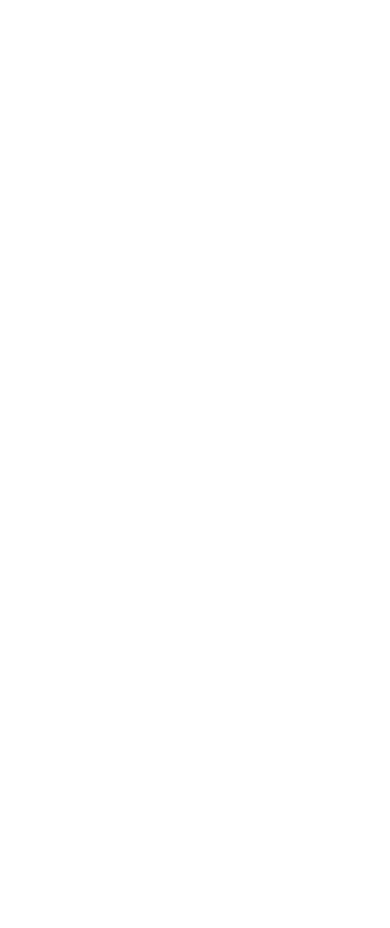
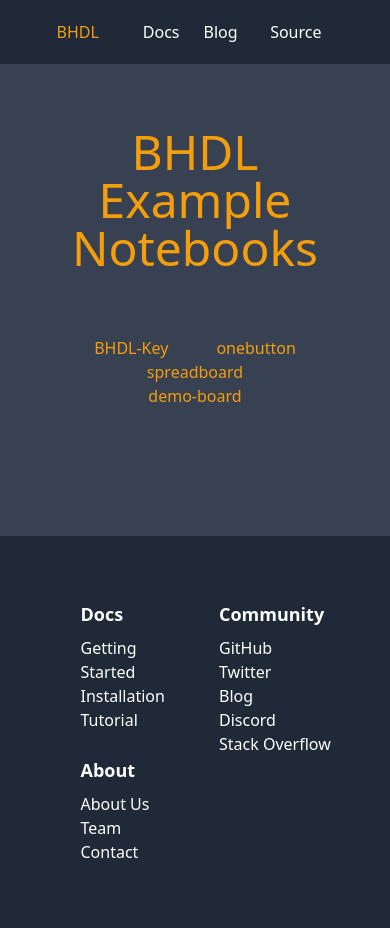
Before and after one commit to bhdl/bhdl.org, a Gatsby site: page /example in a window 390 px wide. Before the commit this address had no page. Before the commit the page ends 844 px from the top, so only its background shows below. Built offline with nearby package versions, Linux system fonts and the light colour scheme; Gatsby itself is replaced by a stand-in of ours; what @tailwindcss/typography would draw is missing.

Commit message:
add examples; add responsive designs

```diff
--- a/src/components/layout.js
+++ b/src/components/layout.js
@@ -12,12 +12,30 @@
 
 function Nav() {
   return (
-    <nav className="flex flex-1 h-full items-center">
+    <nav className="flex flex-1 no-scrollbar overflow-x-auto h-full items-center">
       <Link to="/docs" className="flex px-3 hover:bg-gray-900 py-1 transition">
         Docs
       </Link>
       <Link to="/blog" className="flex px-3 hover:bg-gray-900 py-1 transition">
         Blog
+      </Link>
+      <Link
+        to="/example"
+        className="flex px-3 hover:bg-gray-900 py-1 transition"
+      >
+        Examples
+      </Link>
+      <Link
+        to="https://cloud.bhdl.org"
+        className="flex px-3 hover:bg-gray-900 py-1 transition"
+      >
+        Cloud
+      </Link>
+      <Link
+        to="/publication"
+        className="flex px-3 hover:bg-gray-900 py-1 transition"
+      >
+        Publications
       </Link>
     </nav>
   )
@@ -29,12 +47,19 @@
       <div className="flex items-center h-16">
         <Link
           to="/"
-          className="text-yellow-500 hover:text-yellow-400 mr-16 items-center"
+          className="text-yellow-500 hover:text-yellow-400 mr-8 lg:mr-16 items-center"
         >
           <span>BHDL</span>
         </Link>
 
         <Nav />
+        <a
+          href="https://github.com/lihebi/bhdl"
+          target="_blank"
+          className="flex px-3 hover:bg-gray-900 py-1 transition "
+        >
+          Source
+        </a>
       </div>
     </Container>
   </header>
@@ -44,7 +69,7 @@
   return (
     <footer className="w-full bg-gray-800 text-white py-16">
       <Container>
-        <div className="w-full flex justify-center">
+        <div className="w-full flex flex-wrap justify-center">
           <div className="flex flex-1 flex-col ml-6">
             <h3 className="text-white font-bold mb-2 text-lg">Docs</h3>
             <p>Getting Started</p>
--- /dev/null
+++ b/src/pages/example.js
@@ -0,0 +1,73 @@
+import React from "react"
+import { Link, graphql } from "gatsby"
+
+import Layout from "../components/layout"
+
+import Container from "../components/container"
+
+const linkPrimary =
+  "bg-yellow-400 text-black hover:bg-yellow-300 px-6 py-2 transition duration-200"
+const linkSecondary =
+  "text-yellow-500 hover:text-yellow-300 transition duration-200"
+const linkExample = linkSecondary + " mx-6"
+
+const ExamplePage = props => (
+  <Layout location={props.location}>
+    <div className="w-full">
+      <header className="text-white bg-gray-700">
+        <div className="pt-16 pb-16">
+          <div
+            style={{
+              // Content should be above absolutely-positioned hero image
+              position: "relative",
+            }}
+          >
+            <Container>
+              <h1 className="text-yellow-500 text-5xl pt-16 pb-16 text-center">
+                BHDL Example Notebooks
+              </h1>
+              <ul className="flex flex-wrap justify-center">
+                <li className={linkExample}>
+                  <a
+                    target="_blank"
+                    href="https://nbviewer.jupyter.org/github/lihebi/bhdl.org/blob/master/notebooks/BHDL-Key.ipynb"
+                  >
+                    BHDL-Key
+                  </a>
+                </li>
+                <li className={linkExample}>
+                  <a
+                    target="_blank"
+                    href="https://nbviewer.jupyter.org/github/lihebi/bhdl.org/blob/master/notebooks/onebutton.ipynb"
+                  >
+                    onebutton
+                  </a>
+                </li>
+                <li className={linkExample}>
+                  <a
+                    target="_blank"
+                    href="https://nbviewer.jupyter.org/github/lihebi/bhdl.org/blob/master/notebooks/spreadboard.ipynb"
+                  >
+                    spreadboard
+                  </a>
+                </li>
+                <li className={linkExample}>
+                  <a
+                    target="_blank"
+                    href="https://nbviewer.jupyter.org/github/lihebi/bhdl.org/blob/master/notebooks/demo-board.ipynb"
+                  >
+                    demo-board
+                  </a>
+                </li>
+              </ul>
+
+              <div className="flex justify-center items-center pt-16"></div>
+            </Container>
+          </div>
+        </div>
+      </header>
+    </div>
+  </Layout>
+)
+
+export default ExamplePage
--- a/src/pages/index.js
+++ b/src/pages/index.js
@@ -9,7 +9,7 @@
 import Container from "../components/container"
 
 const linkPrimary =
-  "bg-yellow-500 text-black hover:bg-yellow-300 px-6 py-2 transition duration-200"
+  "bg-yellow-400 text-black hover:bg-yellow-300 px-6 py-2 transition duration-200"
 const linkSecondary =
   "text-yellow-500 hover:text-yellow-300 transition duration-200"
 
@@ -31,24 +31,24 @@
               <p className="text-center text-2xl pt-8">
                 A Programming Language and System for making PCBs
               </p>
-              <div className="flex justify-center items-center pt-16">
-                <div className="pl-6">
-                  <Link to="/docs/getting-started" className={linkPrimary}>
+              <div className="flex flex-wrap justify-center items-center pt-16">
+                <div className="pl-6 pt-3">
+                  <Link to="/docs/getting-started" className={linkSecondary}>
                     Get Started
                   </Link>
                 </div>
-                <div className="pl-6">
+                <div className="pl-6 pt-3">
                   <Link to="https://cloud.bhdl.org" className={linkSecondary}>
                     Try it online!
                   </Link>
                 </div>
-                <div className="pl-6">
+                <div className="pl-6 pt-3">
                   <Link to="/docs" className={linkSecondary}>
                     Read Docs
                   </Link>
                 </div>
-                <div className="pl-6">
-                  <Link to="/examples" className={linkSecondary}>
+                <div className="pl-6 pt-3">
+                  <Link to="/example" className={linkSecondary}>
                     Browse Examples
                   </Link>
                 </div>
@@ -62,10 +62,11 @@
 }
 
 function SectionB() {
+  const boxStyle = "flex flex-1 flex-col mt-6 bg-gray-100 shadow-lg p-5"
   return (
     <Container>
-      <div className="flex pt-16 pb-16">
-        <div className="flex flex-1 flex-col">
+      <div className="flex pt-16 pb-16 flex-col md:flex-row">
+        <div className={boxStyle}>
           <h3 className="text-gray-800 font-light mb-2 text-lg">
             <Link to="/todo">PCB as a Program</Link>
           </h3>
@@ -81,7 +82,7 @@
             </p>
           </div>
         </div>
-        <div className="flex flex-1 flex-col ml-16">
+        <div className={boxStyle + " md:ml-10"}>
           <h3 className="text-gray-800 font-light mb-2 text-lg">
             <Link to="/todo">Lucid, Expressive, Embedded</Link>
           </h3>
@@ -95,7 +96,7 @@
             </Link>
           </p>
         </div>
-        <div className="flex flex-1 flex-col ml-16">
+        <div className={boxStyle + " md:ml-10"}>
           <h3 className="text-gray-800 font-light mb-2 text-lg">
             <Link to="/todo">Auto-Placement &amp; Routing</Link>
           </h3>
--- a/src/styles/global.css
+++ b/src/styles/global.css
@@ -34,3 +34,12 @@
 .prose-yellow a:visited {
   color: #78350f;
 }
+
+.no-scrollbar::-webkit-scrollbar {
+  display: none;
+}
+
+.no-scrollbar {
+  -ms-overflow-style: none; /* IE and Edge */
+  scrollbar-width: none; /* Firefox */
+}
```
